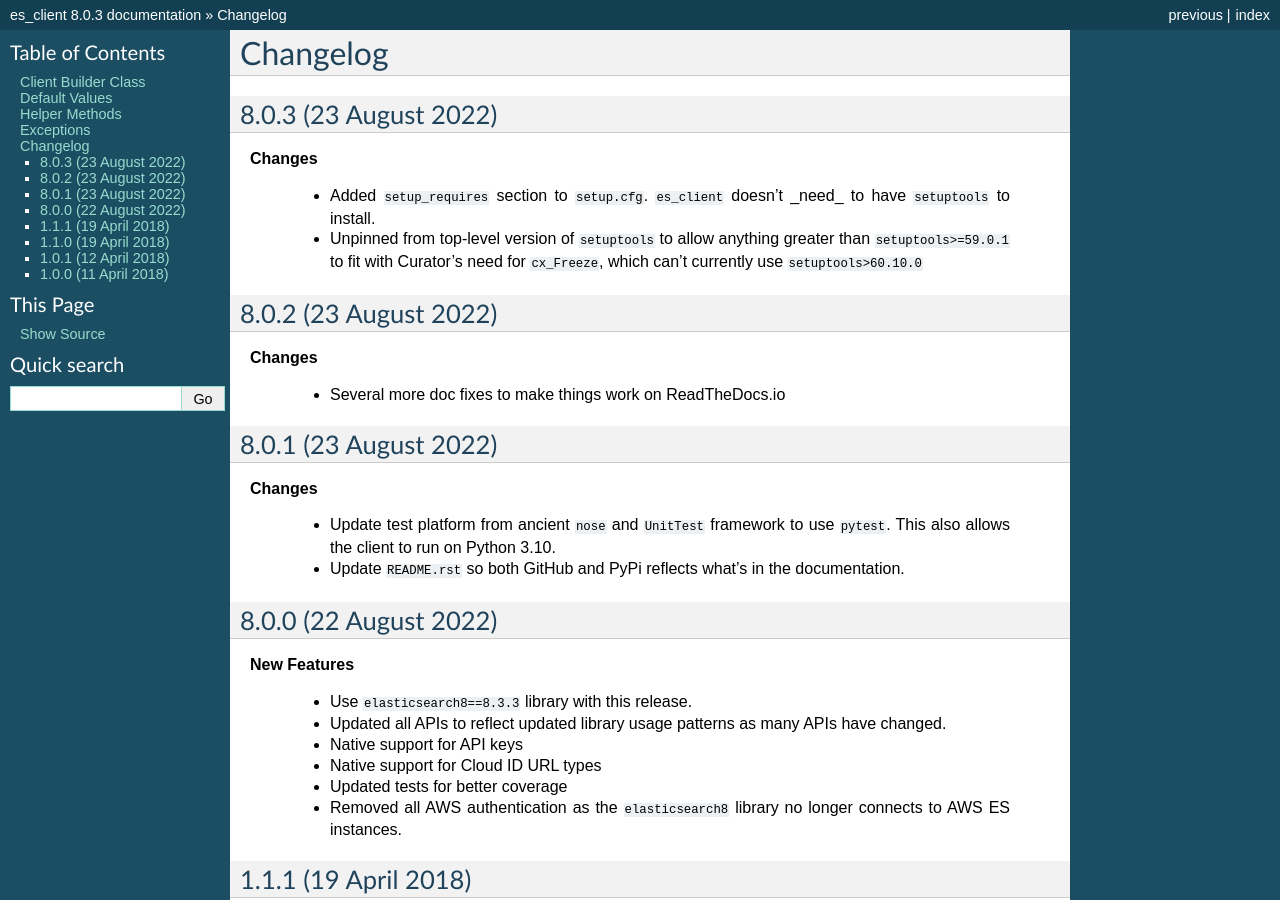
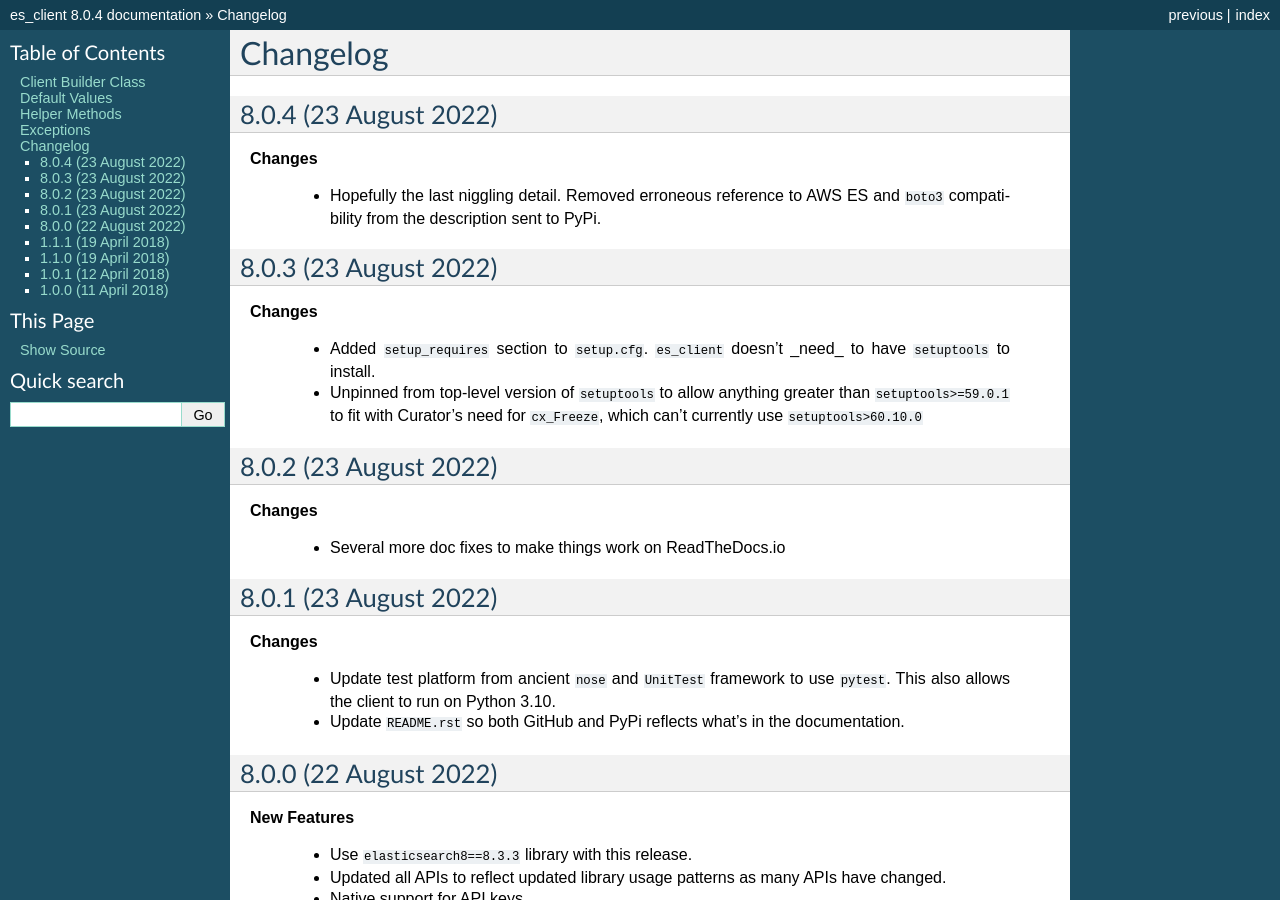
Before and after one commit to untergeek/es_client, a Sphinx documentation site: the page built from docs/Changelog.rst, in a window 1280 px wide and 900 px high. Built offline with Sphinx 7.4.7, drawn with Linux system fonts in a browser that asks for light colours; some of the changed text lies outside the part shown.

Commit message:
Release 8.0.4 prep
Remove the final vestiges of AWS ES/boto3 support from the project

```diff
--- a/docs/Changelog.rst
+++ b/docs/Changelog.rst
@@ -2,6 +2,14 @@
 
 Changelog
 =========
+
+8.0.4 (23 August 2022)
+----------------------
+
+**Changes**
+
+  * Hopefully the last niggling detail. Removed erroneous reference to AWS ES
+    and ``boto3`` compatibility from the description sent to PyPi.
 
 8.0.3 (23 August 2022)
 ----------------------
--- a/es_client/version.py
+++ b/es_client/version.py
@@ -1 +1 @@
-__version__ = '8.0.3'
+__version__ = '8.0.4'
--- a/setup.cfg
+++ b/setup.cfg
@@ -1,6 +1,6 @@
 [metadata]
 name = es_client
-description = "Elasticsearch Client builder, complete with schema validation, and AWS boto-based authentication"
+description = "Elasticsearch Client builder, complete with schema validation"
 long_description = file: README.rst
 version = attr: es_client.__version__
 author = Aaron Mildenstein
```
